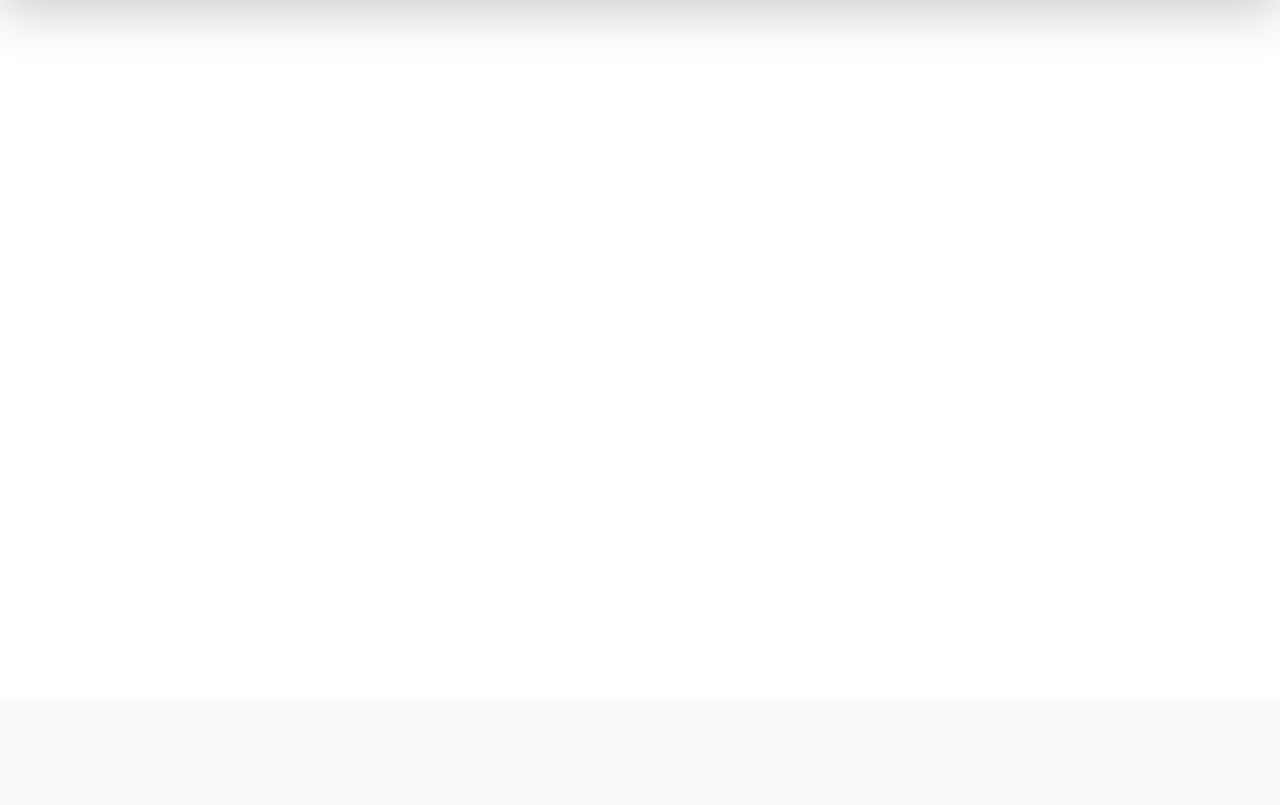
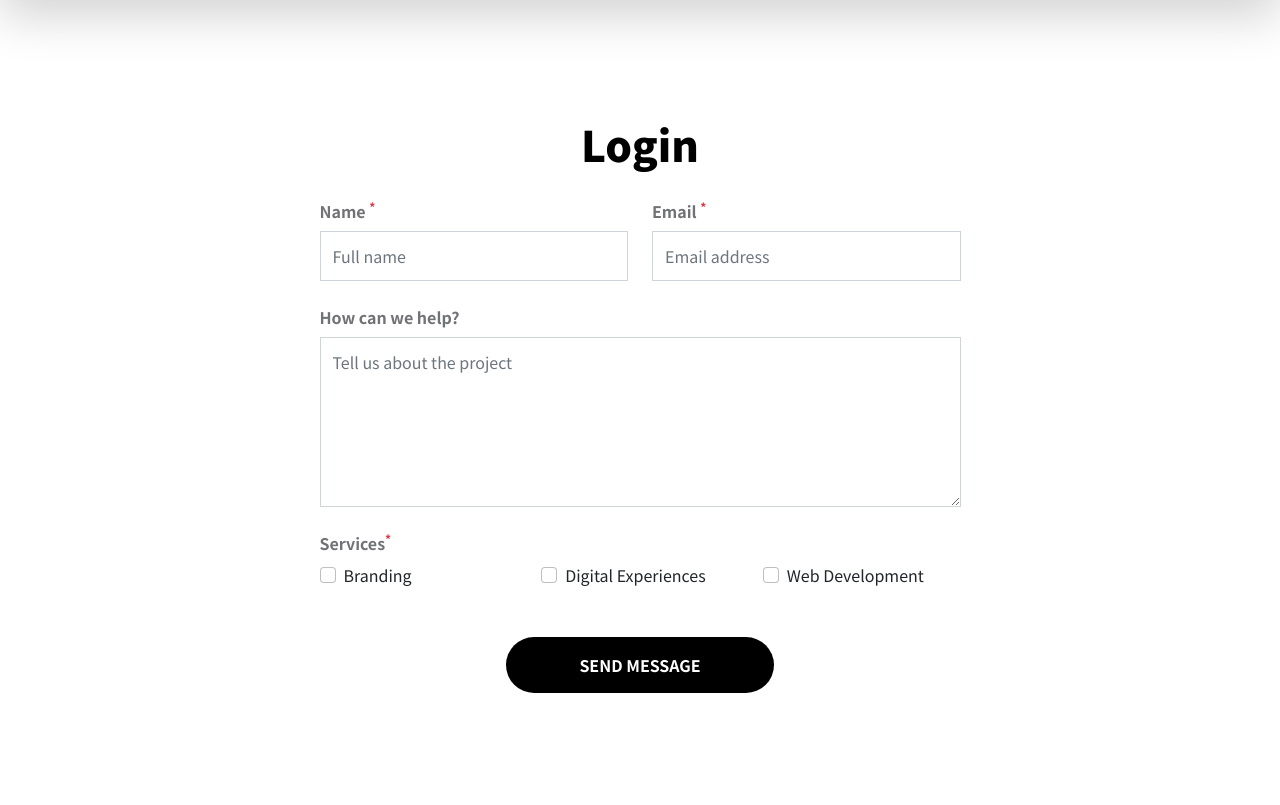
Before and after one commit to davidMarCal/Django-template, a Django app: page /playground/user/register/ in a window 1280 px wide. Shown: the part 101-906 px from the top of the page. Before the commit the page ends 123 px from the top, so only its background shows below. Run offline with Django 3.2, Linux system fonts and the light colour scheme; some libraries are stand-ins or nearby versions.

Commit message:
Update register.html

```diff
--- a/playground/templates/user/register.html
+++ b/playground/templates/user/register.html
@@ -2,6 +2,59 @@
 {% load static %}
 {% block content %}
 <body>
+    <section class=" contact section-padding" id="contact">
+        <div class="container">
+            <div class="row">
 
+                <div class="col-lg-7 col-12 mx-auto">
+                    <h2 class="mb-4 text-center" data-aos="fade-up">Login</h2>
+                    <form action="#" method="post" class="contact-form" role="form" data-aos="fade-up">
+                        <div class="row">
+                            <div class="col-lg-6 col-6">
+                                <label for="name" class="form-label">Name <sup class="text-danger">*</sup></label>
+                                <input type="text" name="name" id="name" class="form-control" placeholder="Full name" required>
+                            </div>
+                            <div class="col-lg-6 col-6">
+                                <label for="email" class="form-label">Email <sup class="text-danger">*</sup></label>
+                                <input type="email" name="email" id="email" pattern="[^ @]*@[^ @]*" class="form-control" placeholder="Email address" required>
+                            </div>
+                            <div class="col-12 my-4">
+                                <label for="message" class="form-label">How can we help?</label>
+                                <textarea name="message" rows="6" class="form-control" id="message" placeholder="Tell us about the project" required></textarea>
+                            </div>
+                            <div class="col-12">
+                                <label for="services" class="form-label">Services<sup class="text-danger">*</sup></label>
+                            </div>
+                            <div class="col-lg-4 col-12">
+                                <div class="form-check">
+                                    <input type="checkbox" id="checkbox1" name="checkbox1" class="form-check-input">
+
+                                    <label class="form-check-label" for="checkbox1">Branding</label>
+                                    </div>
+                            </div>
+                            <div class="col-lg-4 col-12 my-2 my-lg-0">
+                                <div class="form-check">
+                                    <input type="checkbox" id="checkbox2" name="checkbox2" class="form-check-input">
+
+                                    <label class="form-check-label" for="checkbox2">Digital Experiences</label>
+                                    </div>
+                            </div>
+                            <div class="col-lg-4 col-12">
+                                <div class="form-check">
+                                    <input type="checkbox" id="checkbox3" name="checkbox3" class="form-check-input">
+
+                                    <label class="form-check-label" for="checkbox3">Web Development</label>
+                                    </div>
+                            </div>
+                        </div>
+                        <div class="col-lg-5 col-12 mx-auto mt-5">
+                            <button type="submit" class="form-control">Send Message</button>
+                        </div>
+                    </form>
+                </div>
+
+            </div>
+        </div>
+    </section>
 </body>
 {% endblock %}
```
